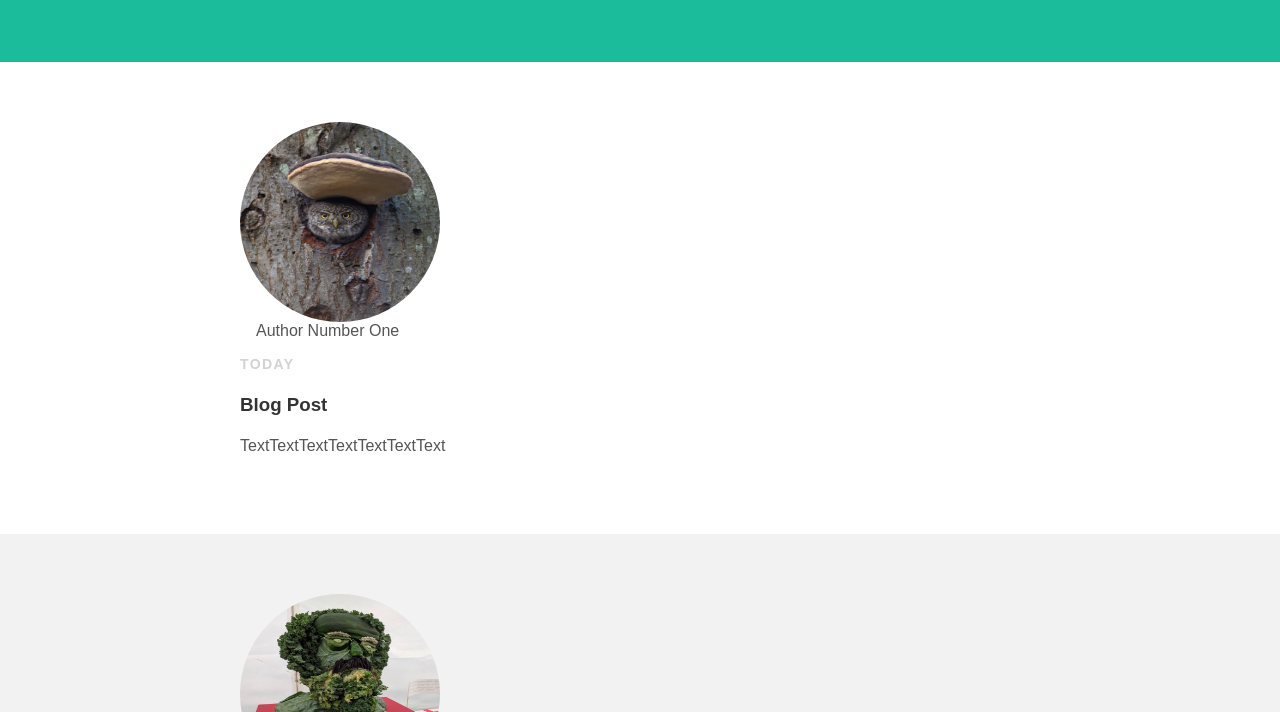
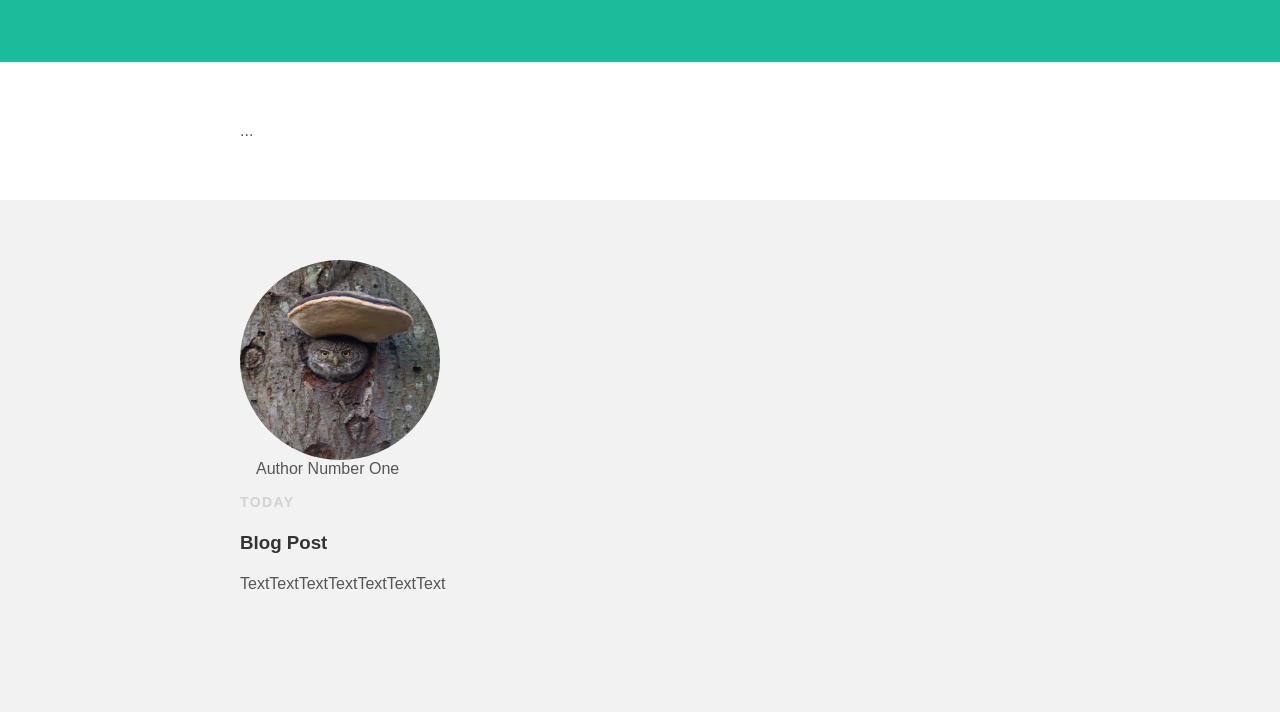
Before and after one commit to xdrmrx/xdrmrx.github.io, a plain HTML site: page index.html in a window 1280 px wide. Shown: the part 88-800 px from the top of the page. Drawn offline with Linux system fonts and the light colour scheme.

Commit message:
Update index.html

```diff
--- a/index.html
+++ b/index.html
@@ -15,6 +15,11 @@
     </div>
    </div>
    <div id="content">
+    <div class="post-container">
+  <div class="post">
+   ...
+  </div>
+ </div>
     <div class="post-container">
         <div class="post">
           <div class="post-author">
```
